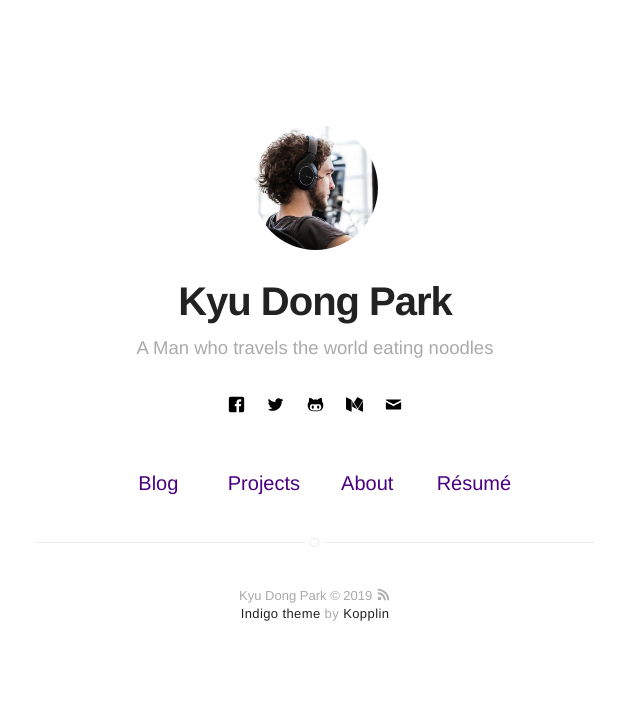
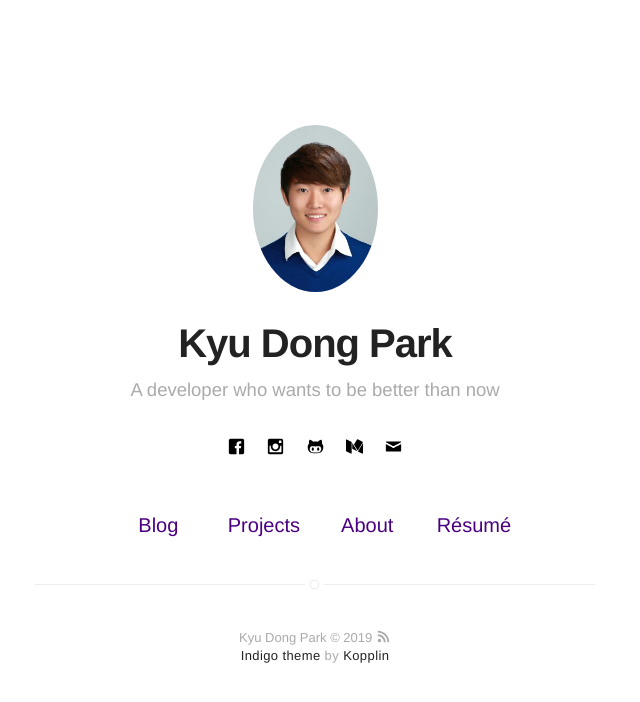
Before and after one commit to Kyudong3/Kyudong3.github.io, a Jekyll site: the page built from index.html, in a window 1280 px wide. Shown: the top 702 px of the page, without its empty margins (325-965 px from the left). Built offline with Jekyll 4.4.1, drawn with Linux system fonts in a browser that asks for light colours.

Commit message:
init custom

```diff
--- a/_config.yml
+++ b/_config.yml
@@ -1,6 +1,6 @@
 # main text of home
 name: Kyu Dong Park
-bio: A Man who travels the world eating noodles
+bio: A developer who wants to be better than now
 
 # twitter summary info
 description: A blog about technology and stuff related
@@ -34,38 +34,29 @@ disqus:
   categories: [blog, project] # only show disqus for posts that have these categories
 
 # if you don't have any of social below, comment the line
-facebook: myfacebook
-twitter: mytwitter
-# google: mygoogle
-# instagram: myinstagram
+facebook: kyudongpark
+instagram: pkyudong
 # pinterest: mypinterest
 # linkedin: mylinkedin
 # youtube: myyoutube
 # spotify: myspotify
-github: mygithub
+github: kyudong3
 # gitlab: mygitlab
 # lastfm: mylastfm
 # stackoverflow: 7044681/mystackoverflow
 # quora: userquora
 # reddit: username
-medium: medium
+medium: kyudong3
 # vimeo: myvimeo
 # lanyrd: mylanyrd
-email: myemail@gmail.com
+email: kyudong3@gmail.com
 
 authors:
-    johndoe:
-        name: John Doe
-        bio: A Man who travels the world eating noodles
+    Kancho:
+        name: Kyu Dong Park
+        bio: A developer who wants to be better than now
         external-image: false
         picture: assets/images/profile.jpg
-        twitter: johndoe
-    jamesfoster:
-        name: James Foster
-        bio: A Man who develops software with coffee
-        external-image: false
-        picture: assets/images/james.jpg
-        twitter: jamesfoster
 
 # do you want a larger site? change the option below
 # options: [normal, large] | default: normal
```
Also changed, not shown: assets/images/james.jpg (deleted), assets/images/profile.jpg.
